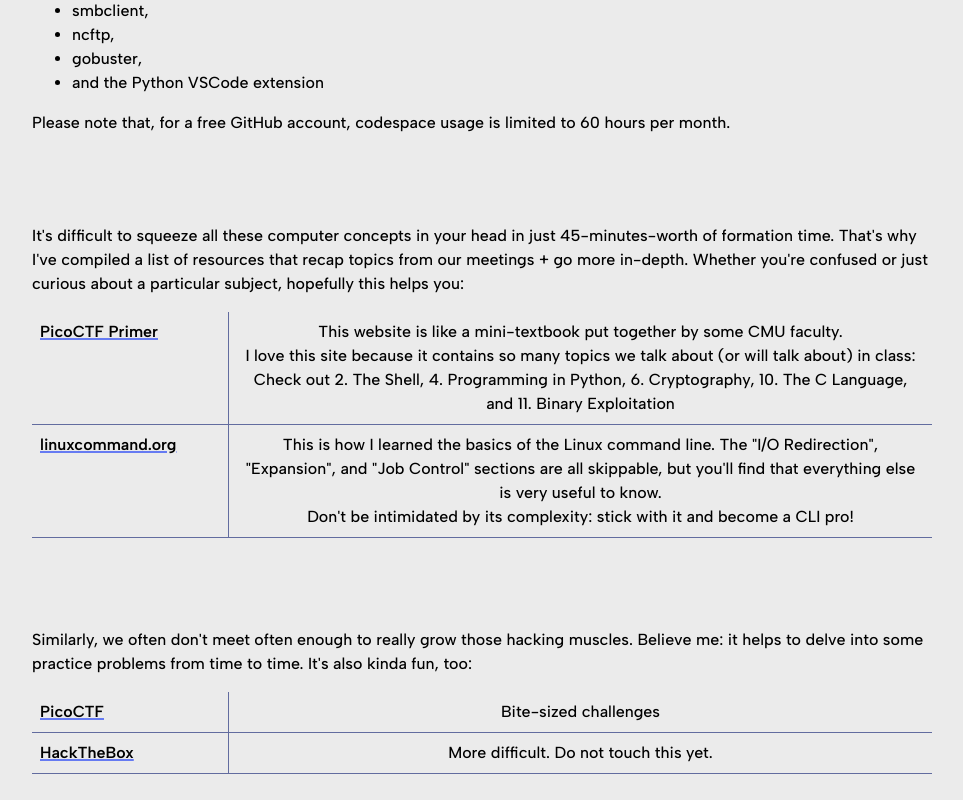
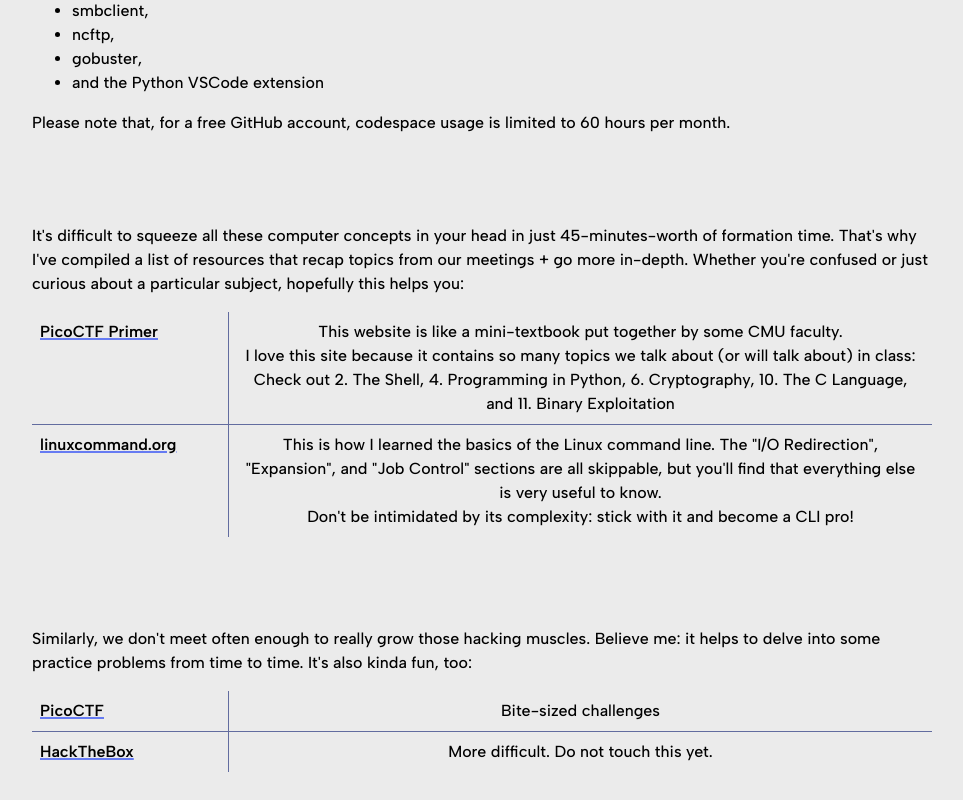
Before and after one commit to scepterb/cyber-cats, a React (Vite) app in the folder client/: page /resources in a window 1280 px wide. Shown: the part 496-1296 px from the top of the page, without its empty margins (158-1121 px from the left). Built offline with nearby package versions, Linux system fonts and the light colour scheme; no server answers; the HTML template or start-up script is replaced by a standard one.

Commit message:
Fix line at bottom of table in /resources It bugged me

```diff
--- a/client/src/pages/Pages.css
+++ b/client/src/pages/Pages.css
@@ -58,6 +58,7 @@
   display: flex;
   border-bottom: 1px solid var(--accent-soft);
 }
+.table :last-child {border-bottom: none;}
 .table-resource-name {
   width: 20%;
   padding: 0.5rem;
--- a/client/src/pages/Resources.tsx
+++ b/client/src/pages/Resources.tsx
@@ -87,7 +87,7 @@
         <div className="margin-bottom">
           <h2 className="typing">Practicing Hacking</h2>
           <p>
-            Similarly, we often don't meet often enough to really grow those hacking muscles.
+            Similarly, we don't meet often enough to really grow those hacking muscles.
             Believe me: it helps to delve into some practice problems from time to time. It's also kinda fun, too:
           </p>
           <div className="table">
```
